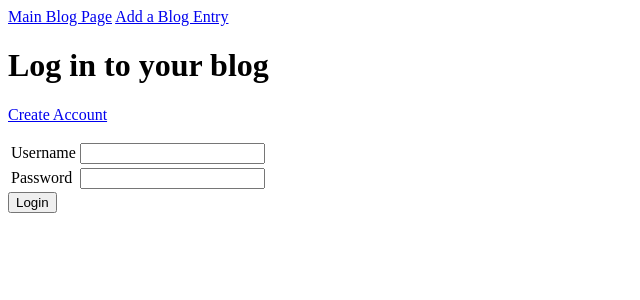
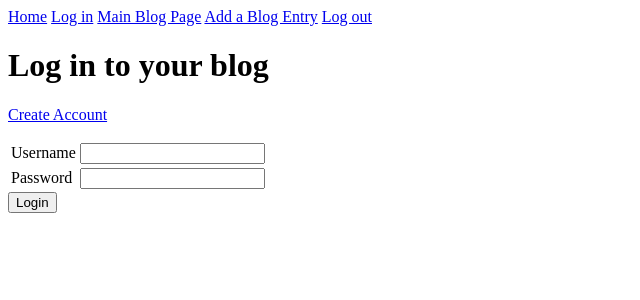
Before and after one commit to jchez/blogz, a Flask app: page /login in a window 1280 px wide. Shown: the top 300 px of the page, without its empty margins (0-640 px from the left). Run offline with Flask 2, Linux system fonts and the light colour scheme.

Commit message:
added logout function and navigation

```diff
--- a/main.py
+++ b/main.py
@@ -83,6 +83,11 @@ def signup():
 
     return render_template('signup.html')
 
+@app.route('/logout')
+def logout():
+    del session['username']
+    return redirect('/blog')
+
 
 @app.route('/blog')
 def index():
--- a/templates/base.html
+++ b/templates/base.html
@@ -11,8 +11,11 @@
     <body>
 
         <nav>
+            <a href="/">Home</a>
+            <a href="/login">Log in</a>
             <a href="/blog">Main Blog Page</a>
             <a href="/newpost">Add a Blog Entry</a>
+            <a href="/logout">Log out</a>
         </nav>
 
         {% with messages = get_flashed_messages(with_categories=True) %}
```
